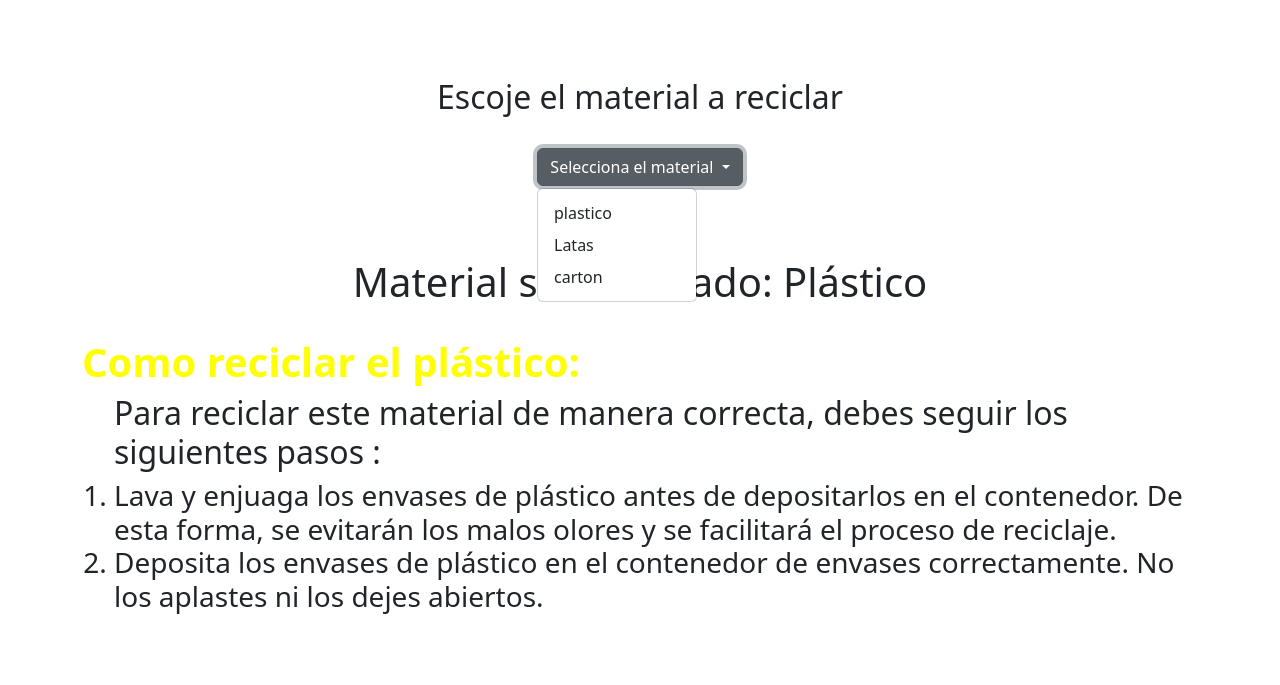
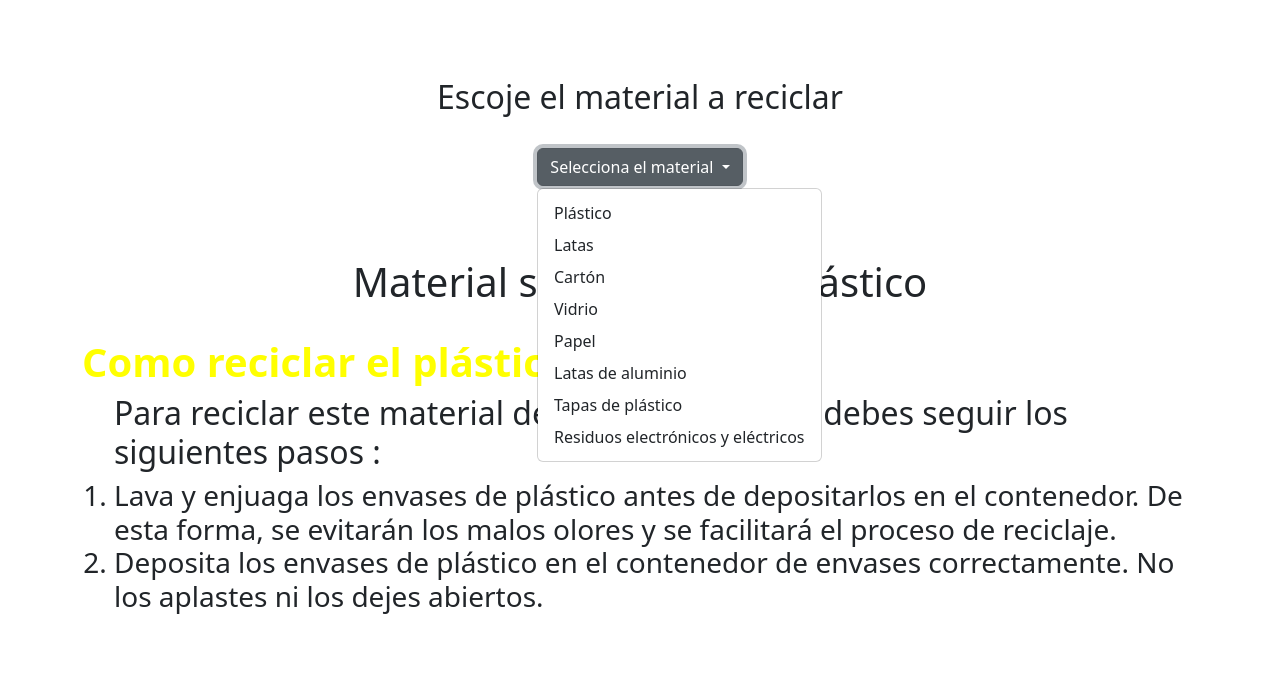
Before and after one commit to Faidust/Reciclaje, a Django app: template myweb/mapas/templates/plastico.html in a window 1280 px wide, after a click on "Selecciona el material". Shown: the part 154-839 px from the top of the page. Run offline with Django 5.2, Linux system fonts and the light colour scheme; the template is opened without the code that fills it, so the values that code supplies are empty.

Commit message:
cambios en los mapas

```diff
--- a/myweb/mapas/templates/plastico.html
+++ b/myweb/mapas/templates/plastico.html
@@ -12,9 +12,14 @@
         Selecciona el material
       </button>
       <ul class="dropdown-menu">
-        <li><a class="dropdown-item" href={% url 'plastico' %}>plastico</a></li>
+        <li><a class="dropdown-item" href={% url 'plastico' %}>Plástico</a></li>
         <li><a class="dropdown-item" href="#">Latas</a></li>
-        <li><a class="dropdown-item" href={% url 'carton' %}>carton</a></li>
+        <li><a class="dropdown-item" href={% url 'carton' %}>Cartón</a></li>
+        <li><a class="dropdown-item" href="#">Vidrio</a></li>
+        <li><a class="dropdown-item" href="#">Papel</a></li>
+        <li><a class="dropdown-item" href="#">Latas de aluminio</a></li>
+        <li><a class="dropdown-item" href="#">Tapas de plástico</a></li>
+        <li><a class="dropdown-item" href="#">Residuos electrónicos y eléctricos</a></li>
       </ul>
     </div>
     <br>
```
Also changed, not shown: myweb/db.sqlite3, 1 other file.
